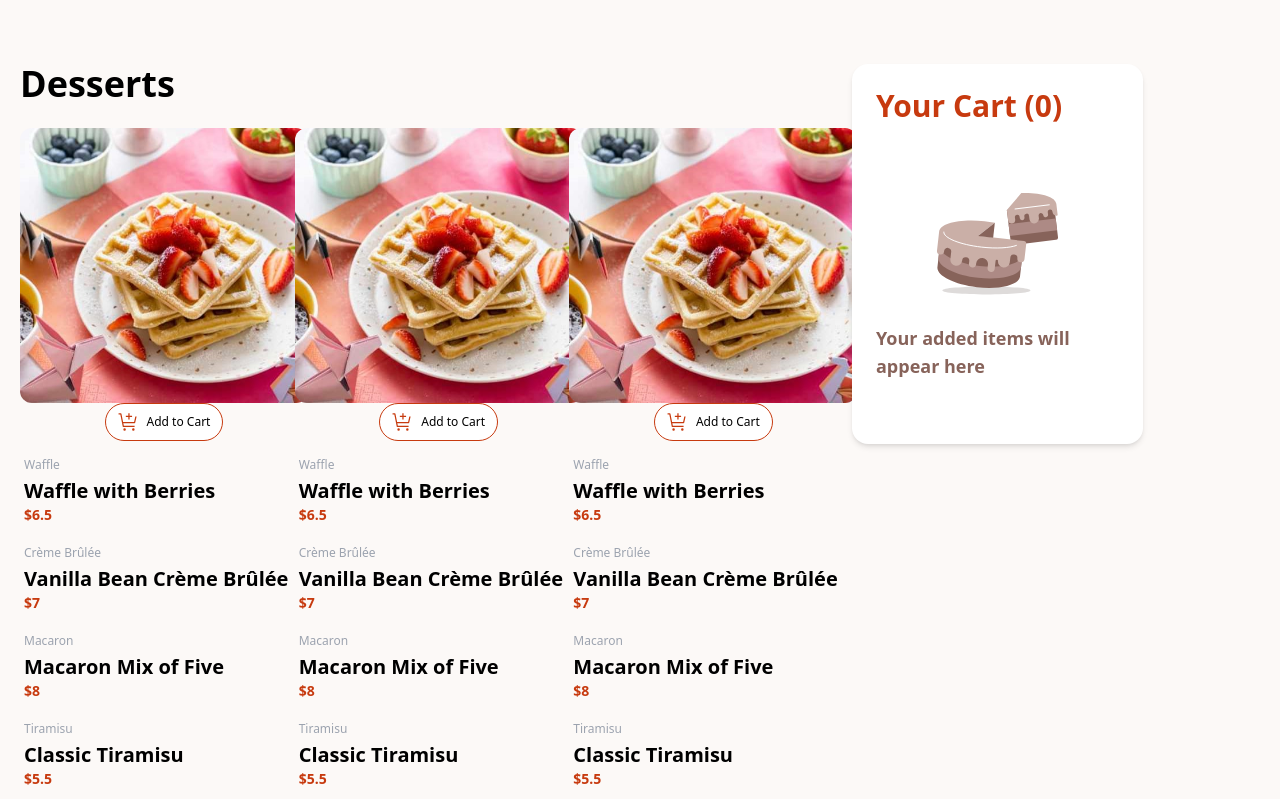
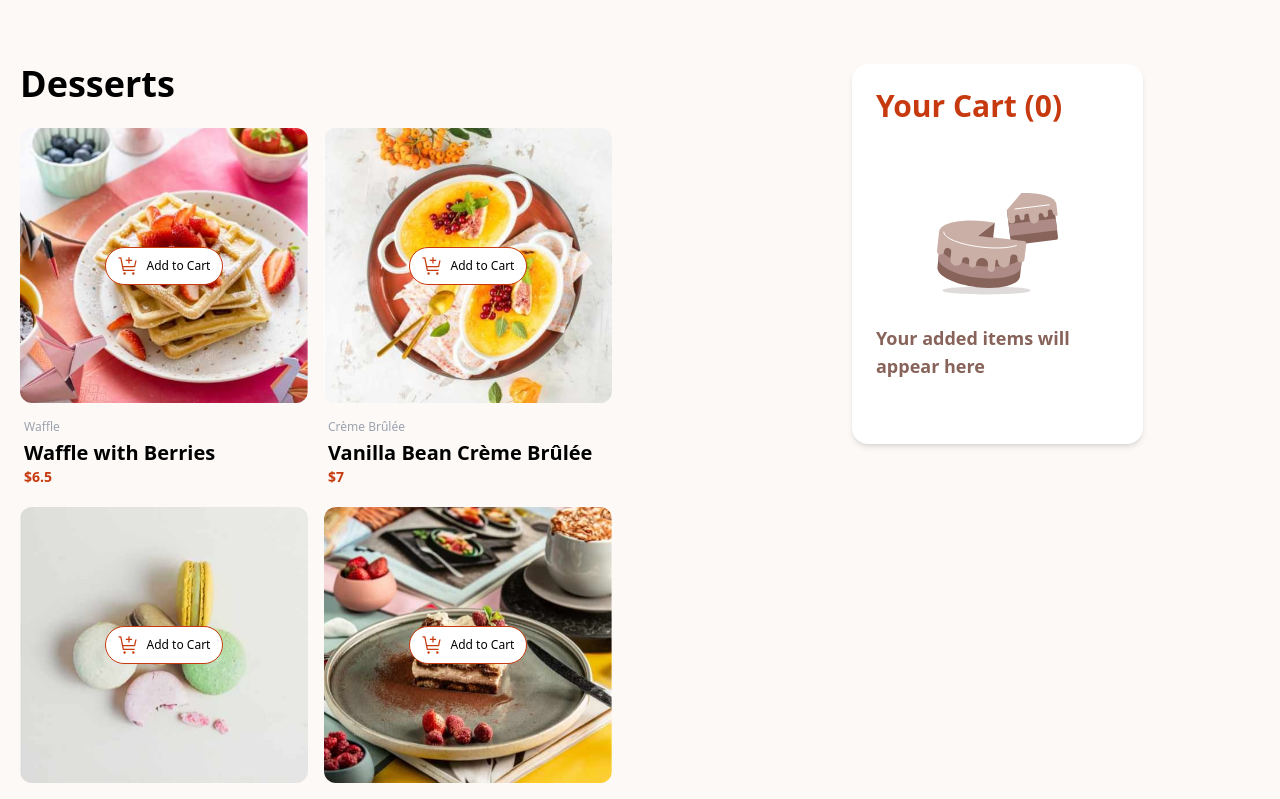
Before and after one commit to CardManj/product-list, a React (Vite) app: page / in a window 1280 px wide. Shown: the top 799 px of the page. Built offline with nearby package versions, Linux system fonts and the light colour scheme.

Commit message:
fix: :zap: implementing images inside the gallery
Fix the image problem

```diff
--- a/data.ts
+++ b/data.ts
@@ -1,104 +1,124 @@
+// Define la interfaz para la imagen
+interface ImageType {
+  thumbnail: string;
+  mobile: string;
+  tablet: string;
+  desktop: string;
+}
+
+// Define la interfaz para los datos del producto
 interface Data {
-  image: object;
+  id: number;
+  image: ImageType;
   name: string;
   category: string;
   price: number;
 }
+
 export const data_group: Data[] = [
   {
+    id: 0o50121,
     image: {
-      thumbnail: "./assets/images/image-waffle-thumbnail.jpg",
-      mobile: "./assets/images/image-waffle-mobile.jpg",
-      tablet: "./assets/images/image-waffle-tablet.jpg",
-      desktop: "./assets/images/image-waffle-desktop.jpg",
+      thumbnail: "./src/assets/images/image-waffle-thumbnail.jpg",
+      mobile: "./src/assets/images/image-waffle-mobile.jpg",
+      tablet: "./src/assets/images/image-waffle-tablet.jpg",
+      desktop: "./src/assets/images/image-waffle-desktop.jpg",
     },
     name: "Waffle with Berries",
     category: "Waffle",
     price: 6.5,
   },
   {
+    id: 0o50123,
     image: {
-      thumbnail: "./assets/images/image-creme-brulee-thumbnail.jpg",
-      mobile: "./assets/images/image-creme-brulee-mobile.jpg",
-      tablet: "./assets/images/image-creme-brulee-tablet.jpg",
-      desktop: "./assets/images/image-creme-brulee-desktop.jpg",
+      thumbnail: "./src/assets/images/image-creme-brulee-thumbnail.jpg",
+      mobile: "./src/assets/images/image-creme-brulee-mobile.jpg",
+      tablet: "./src/assets/images/image-creme-brulee-tablet.jpg",
+      desktop: "./src/assets/images/image-creme-brulee-desktop.jpg",
     },
     name: "Vanilla Bean Crème Brûlée",
     category: "Crème Brûlée",
     price: 7.0,
   },
   {
+    id: 0o50124,
     image: {
-      thumbnail: "./assets/images/image-macaron-thumbnail.jpg",
-      mobile: "./assets/images/image-macaron-mobile.jpg",
-      tablet: "./assets/images/image-macaron-tablet.jpg",
-      desktop: "./assets/images/image-macaron-desktop.jpg",
+      thumbnail: "./src/assets/images/image-macaron-thumbnail.jpg",
+      mobile: "./src/assets/images/image-macaron-mobile.jpg",
+      tablet: "./src/assets/images/image-macaron-tablet.jpg",
+      desktop: "./src/assets/images/image-macaron-desktop.jpg",
     },
     name: "Macaron Mix of Five",
     category: "Macaron",
     price: 8.0,
   },
   {
+    id: 0o50125,
     image: {
-      thumbnail: "./assets/images/image-tiramisu-thumbnail.jpg",
-      mobile: "./assets/images/image-tiramisu-mobile.jpg",
-      tablet: "./assets/images/image-tiramisu-tablet.jpg",
-      desktop: "./assets/images/image-tiramisu-desktop.jpg",
+      thumbnail: "./src/assets/images/image-tiramisu-thumbnail.jpg",
+      mobile: "./src/assets/images/image-tiramisu-mobile.jpg",
+      tablet: "./src/assets/images/image-tiramisu-tablet.jpg",
+      desktop: "./src/assets/images/image-tiramisu-desktop.jpg",
     },
     name: "Classic Tiramisu",
     category: "Tiramisu",
     price: 5.5,
   },
   {
+    id: 0o50126,
     image: {
-      thumbnail: "./assets/images/image-baklava-thumbnail.jpg",
-      mobile: "./assets/images/image-baklava-mobile.jpg",
-      tablet: "./assets/images/image-baklava-tablet.jpg",
-      desktop: "./assets/images/image-baklava-desktop.jpg",
+      thumbnail: "./src/assets/images/image-baklava-thumbnail.jpg",
+      mobile: "./src/assets/images/image-baklava-mobile.jpg",
+      tablet: "./src/assets/images/image-baklava-tablet.jpg",
+      desktop: "./src/assets/images/image-baklava-desktop.jpg",
     },
     name: "Pistachio Baklava",
     category: "Baklava",
     price: 4.0,
   },
   {
+    id: 0o50127,
     image: {
-      thumbnail: "./assets/images/image-meringue-thumbnail.jpg",
-      mobile: "./assets/images/image-meringue-mobile.jpg",
-      tablet: "./assets/images/image-meringue-tablet.jpg",
-      desktop: "./assets/images/image-meringue-desktop.jpg",
+      thumbnail: "./src/assets/images/image-meringue-thumbnail.jpg",
+      mobile: "./src/assets/images/image-meringue-mobile.jpg",
+      tablet: "./src/assets/images/image-meringue-tablet.jpg",
+      desktop: "./src/assets/images/image-meringue-desktop.jpg",
     },
     name: "Lemon Meringue Pie",
     category: "Pie",
     price: 5.0,
   },
   {
+    id: 0o50131,
     image: {
-      thumbnail: "./assets/images/image-cake-thumbnail.jpg",
-      mobile: "./assets/images/image-cake-mobile.jpg",
-      tablet: "./assets/images/image-cake-tablet.jpg",
-      desktop: "./assets/images/image-cake-desktop.jpg",
+      thumbnail: "./src/assets/images/image-cake-thumbnail.jpg",
+      mobile: "./src/assets/images/image-cake-mobile.jpg",
+      tablet: "./src/assets/images/image-cake-tablet.jpg",
+      desktop: "./src/assets/images/image-cake-desktop.jpg",
     },
     name: "Red Velvet Cake",
     category: "Cake",
     price: 4.5,
   },
   {
+    id: 0o50132,
     image: {
-      thumbnail: "./assets/images/image-brownie-thumbnail.jpg",
-      mobile: "./assets/images/image-brownie-mobile.jpg",
-      tablet: "./assets/images/image-brownie-tablet.jpg",
-      desktop: "./assets/images/image-brownie-desktop.jpg",
+      thumbnail: "./src/assets/images/image-brownie-thumbnail.jpg",
+      mobile: "./src/assets/images/image-brownie-mobile.jpg",
+      tablet: "./src/assets/images/image-brownie-tablet.jpg",
+      desktop: "./src/assets/images/image-brownie-desktop.jpg",
     },
     name: "Salted Caramel Brownie",
     category: "Brownie",
     price: 4.5,
   },
   {
+    id: 0o50133,
     image: {
-      thumbnail: "./assets/images/image-panna-cotta-thumbnail.jpg",
-      mobile: "./assets/images/image-panna-cotta-mobile.jpg",
-      tablet: "./assets/images/image-panna-cotta-tablet.jpg",
-      desktop: "./assets/images/image-panna-cotta-desktop.jpg",
+      thumbnail: "./src/assets/images/image-panna-cotta-thumbnail.jpg",
+      mobile: "./src/assets/images/image-panna-cotta-mobile.jpg",
+      tablet: "./src/assets/images/image-panna-cotta-tablet.jpg",
+      desktop: "./src/assets/images/image-panna-cotta-desktop.jpg",
     },
     name: "Vanilla Panna Cotta",
     category: "Panna Cotta",
--- a/src/App.tsx
+++ b/src/App.tsx
@@ -2,7 +2,7 @@ import Gallery from "./components/gallery/Gallery";
 import Aside from "./components/aside/Aside";
 function App() {
   return (
-    <main className="bg-MentorRose/50 grid grid-flow-col gap-1 grid-cols-3 px-3 pt-16">
+    <main className="bg-MentorRose/50 grid grid-flow-col gap-1 grid-cols-3 px-3 pt-16 ">
       <Gallery />
       <Aside />
     </main>
--- a/src/components/Button/Button.tsx
+++ b/src/components/Button/Button.tsx
@@ -11,6 +11,7 @@ export function Button() {
 
   const handleToggle = () => {
     if (isActive) {
+      alert("You're shure?");
       // Si el botón está activo, lo pasamos a inactivo y reseteamos la cantidad
       setIsActive(false);
       setQuantity(1);
@@ -31,7 +32,7 @@ export function Button() {
   };
 
   return (
-    <div className="flex items-center">
+    <div className="absolute items-center transition-colors delay-75">
       {!isActive ? (
         // Botón inactivo
         <button
@@ -43,7 +44,7 @@ export function Button() {
         </button>
       ) : (
         // Botón activo
-        <div className="flex items-center justify-center border rounded-3xl w-30 h-fit px-3 py-2 border-MentorRed bg-MentorRed text-white text-xs">
+        <div className="cursor-pointer flex items-center justify-center border rounded-3xl w-30 h-fit px-3 py-2 border-MentorRed bg-MentorRed text-white text-xs">
           <button
             className="px-1 items-center border border-white py-2  hover:bg-white hover:text-MentorRed rounded-full"
             onClick={handleDecrement}
--- a/src/components/gallery/Card.tsx
+++ b/src/components/gallery/Card.tsx
@@ -1,24 +1,57 @@
 import { data_group } from "../../../data";
 import { Button } from "../Button";
 
+// Define la interfaz para la imagen
+interface ImageType {
+  thumbnail: string;
+  mobile: string;
+  tablet: string;
+  desktop: string;
+}
+
+// Define la interfaz para los datos del producto
+interface Data {
+  id: number;
+  image: ImageType;
+  name: string;
+  category: string;
+  price: number;
+}
+
+// Función auxiliar para seleccionar la imagen adecuada según el tamaño de la pantalla
+const getImageByDevice = (image: ImageType): string => {
+  if (window.innerWidth < 640) {
+    return image.mobile; // Para pantallas móviles
+  } else if (window.innerWidth < 1024) {
+    return image.tablet; // Para pantallas de tablet
+  } else {
+    return image.desktop; // Para pantallas de escritorio
+  }
+};
+
 export default function Card() {
   return (
-    <section className="w-72 rounded-t-md">
-      <section className="flex flex-col justify-center aling-center items-center">
+    <section className="flex flex-wrap gap-4">
+      {data_group.map((data: Data) => (
+        <section key={data.id} className="w-72 rounded-t-md">
+          <section className="flex flex-col justify-center align-center items-center">
+            {/* Llama a la función para obtener la imagen según el dispositivo */}
             <img
-          src="src\assets\images\image-waffle-desktop.jpg"
-          alt="product image"
+              src={getImageByDevice(data.image)}
+              alt={`${data.name} image`}
               className="w-full rounded-xl"
             />
             <Button />
           </section>
-      {data_group.map((data) => (
           <section className="px-1 flex flex-col py-1 mt-3">
             <span className="text-xs text-gray-400 font-light mb-1">
               {data.category}
             </span>
-          <h1 className="text-xl 16px font-semibold">{data.name}</h1>
-          <p className="text-sm font-semibold text-MentorRed">${data.price}</p>
+            <h1 className="text-xl font-semibold">{data.name}</h1>
+            <p className="text-sm font-semibold text-MentorRed">
+              ${data.price}
+            </p>
+          </section>
         </section>
       ))}
     </section>
--- a/src/components/gallery/Gallery.tsx
+++ b/src/components/gallery/Gallery.tsx
@@ -4,9 +4,7 @@ export default function Gallery() {
   return (
     <main className="h-screen col-span-2">
       <h1 className="text-4xl font-bold mx-2 mb-6">Desserts</h1>
-      <div className="grid grid-flow-col px-2 gap-1 grid-cols-3">
-        <Card />
-        <Card />
+      <div className="justify-between px-2 gap-1">
         <Card />
       </div>
     </main>
```
Lines whose indentation alone changed are shown as unchanged.
